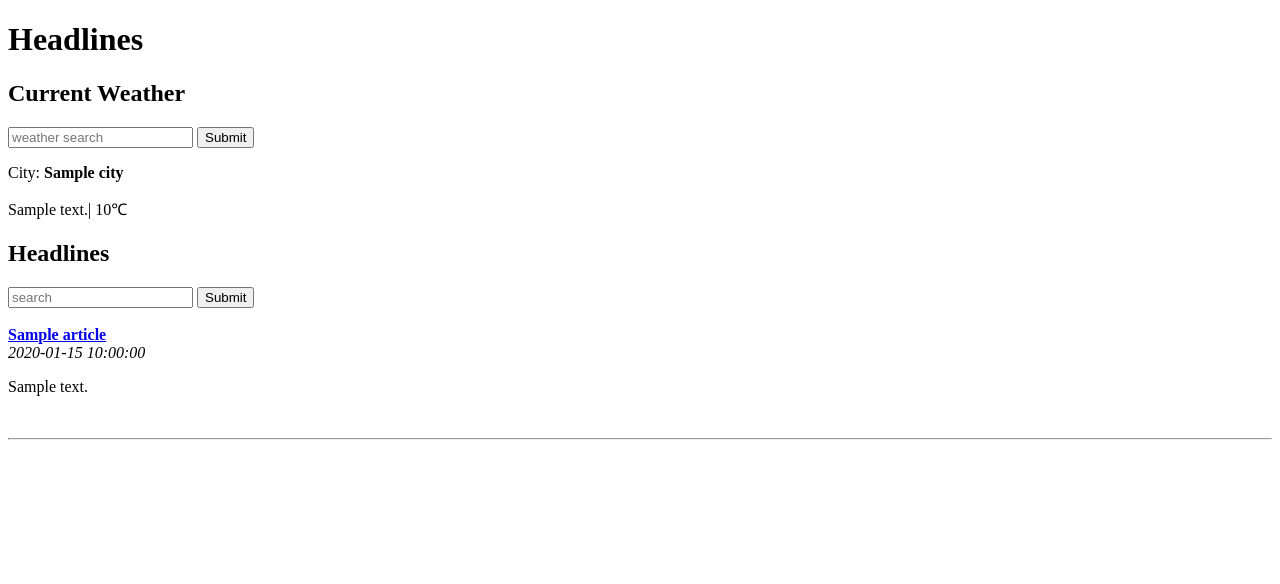
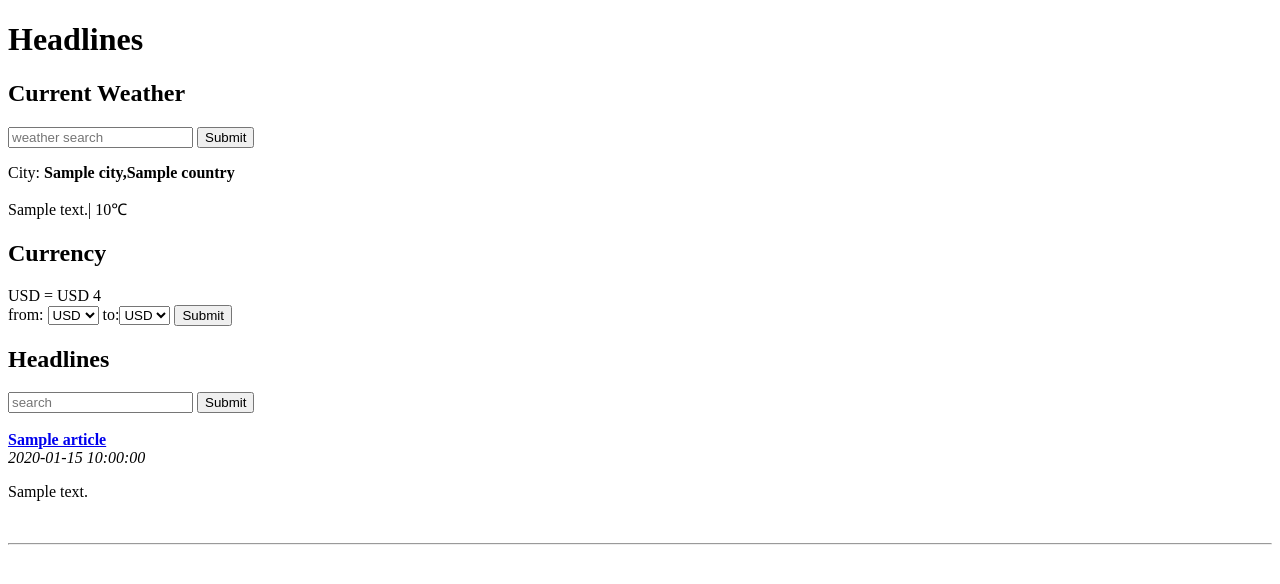
Before and after one commit to azulnaturalbz/NewsAggregator, a Flask app: template templates/home.html in a window 1280 px wide. Shown: the top 584 px of the page. Run offline with Flask 2, Linux system fonts and the light colour scheme; the template is opened without the code that fills it: most values are stand-ins (such as "Sample title", 1, 10 or a date in 2020).

Commit message:
Fixing Currency from being static to fetch all from api.

```diff
--- a/flaskprj01.py
+++ b/flaskprj01.py
@@ -13,11 +13,16 @@ RSS_FEEDS = {'bbc':'http://feeds.bbci.co.uk/news/rss.xml',
                 'iol':'http://www.iol.co.za/cmlink/1.640'}
 
 DEFAULTS = {'publication':'bbc',
-            'city':'Belize,bz'}
+            'city':'Belize,bz',
+            'currency_from':'BZD',
+            'currency_to':'USD'}
+
+WEATHER_URL ="http://api.openweathermap.org/data/2.5/weather?q={}&units=metric&APPID=f47aeab3995ca500141e77a82f634ba6"
+CURRENCY_URL ="https://openexchangerates.org//api/latest.json?app_id=3939e9bcc6ab47719d6da46537c431e6"
 
 @app.route("/")
 def home():
-
+    #get cust headlines , based on user input or default
     publication = request.args.get("publication")
     if not publication:
         publication = DEFAULTS['publication']
@@ -27,7 +32,15 @@ def home():
     if not city :
         city = DEFAULTS['city']
     weather = get_weather(city)
-    return render_template("home.html",articles=articles,weather=weather)
+    #get customized currency from user input or default
+    currency_from = request.args.get("currency_from")
+    if not currency_from:
+        currency_from = DEFAULTS['currency_from']
+    currency_to = request.args.get("currency_to")
+    if not currency_to:
+        currency_to = DEFAULTS['currency_to']
+    rate, currencies = get_rate(currency_from,currency_to)
+    return render_template("home.html",articles=articles,weather=weather,currency_from=currency_from,currency_to=currency_to,rate=rate,currencies=sorted(currencies))
 
 
 def get_news(query):
@@ -49,9 +62,16 @@ def get_weather(query):
     if parsed.get("weather"):
         weather = {"description":parsed["weather"][0]["description"],
                    "temperature":parsed["main"]["temp"],
-                   "city":parsed["name"]}
+                   "city":parsed["name"],
+                   "country":parsed['sys']['country']}
     return weather
 
+def get_rate(frm,to):
+    all_currency = urllib2.urlopen(CURRENCY_URL).read()
+    parsed = json.loads(all_currency).get('rates')
+    frm_rate = parsed.get(frm.upper())
+    to_rate = parsed.get(to.upper())
+    return to_rate/frm_rate,parsed.keys()
 
 if __name__ == '__main__':
     app.run()
--- a/templates/home.html
+++ b/templates/home.html
@@ -11,8 +11,26 @@
         <input type="text" name="city" placeholder="weather search">
         <input type="submit" value="Submit">
     </form>
-    <p>City: <b>{{ weather.city }}</b></p>
+    <p>City: <b>{{ weather.city }},{{ weather.country }}</b></p>
     <p>{{ weather.description }}| {{ weather.temperature }}&#8451;</p>
+    <h2>Currency</h2>
+    {{ currency_from }} = {{ currency_to }} {{ rate }}
+    <form>
+        from: <select name="currency_from">
+        <option value="USD">USD</option>
+        <option value="GBP">GBP</option>
+        <option value="EUR">EUR</option>
+        <option value="BZD">BZD</option>
+        </select>
+        to:<select name="currency_to">
+        <option value="USD">USD</option>
+        <option value="GBP">GBP</option>
+        <option value="EUR">EUR</option>
+        <option value="BZD">BZD</option>
+        </select>
+        <input type="submit" value="Submit">
+    </select>
+    </form>
     <h2>Headlines</h2>
     <form>
         <input type="text" name="publication" placeholder="search" />
```
